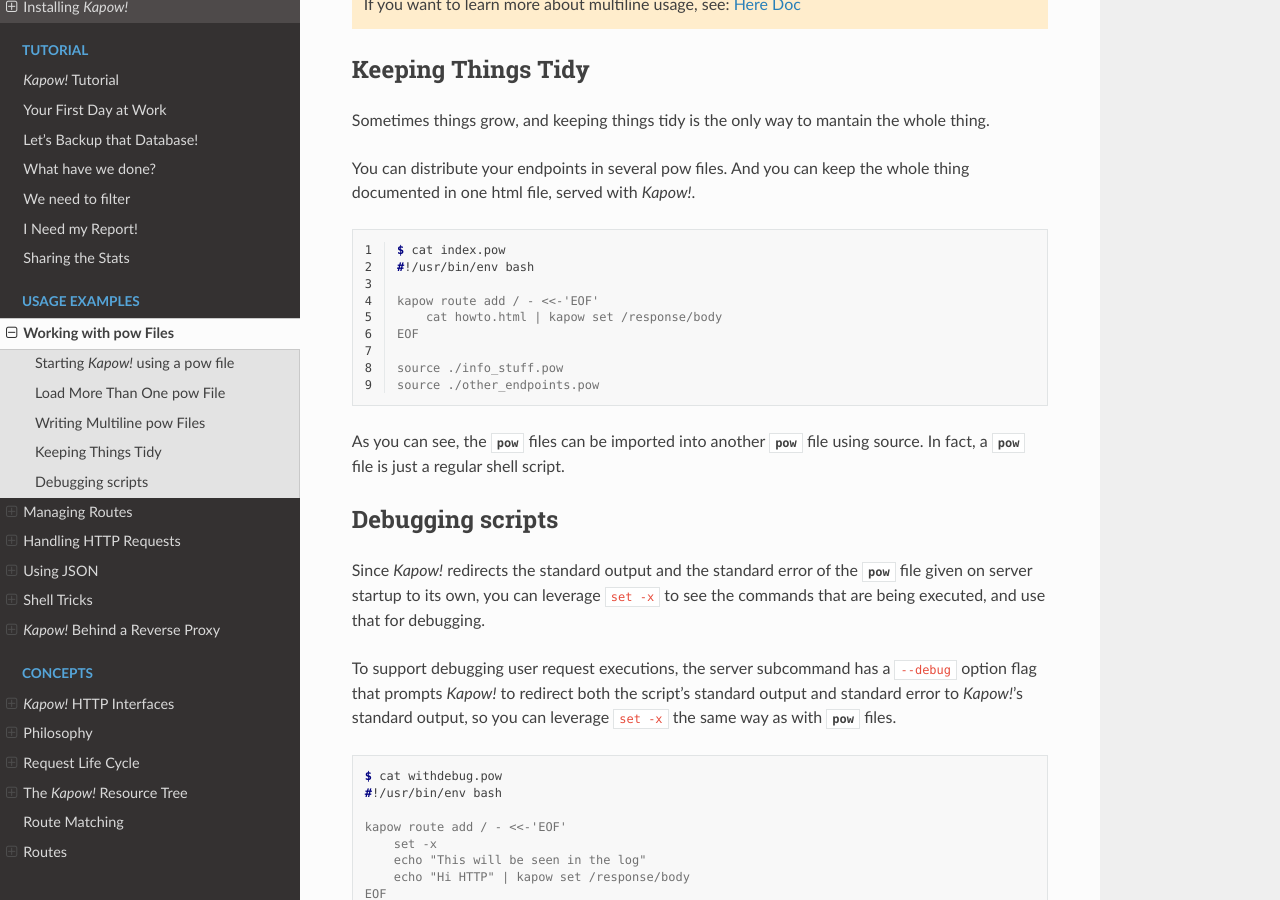
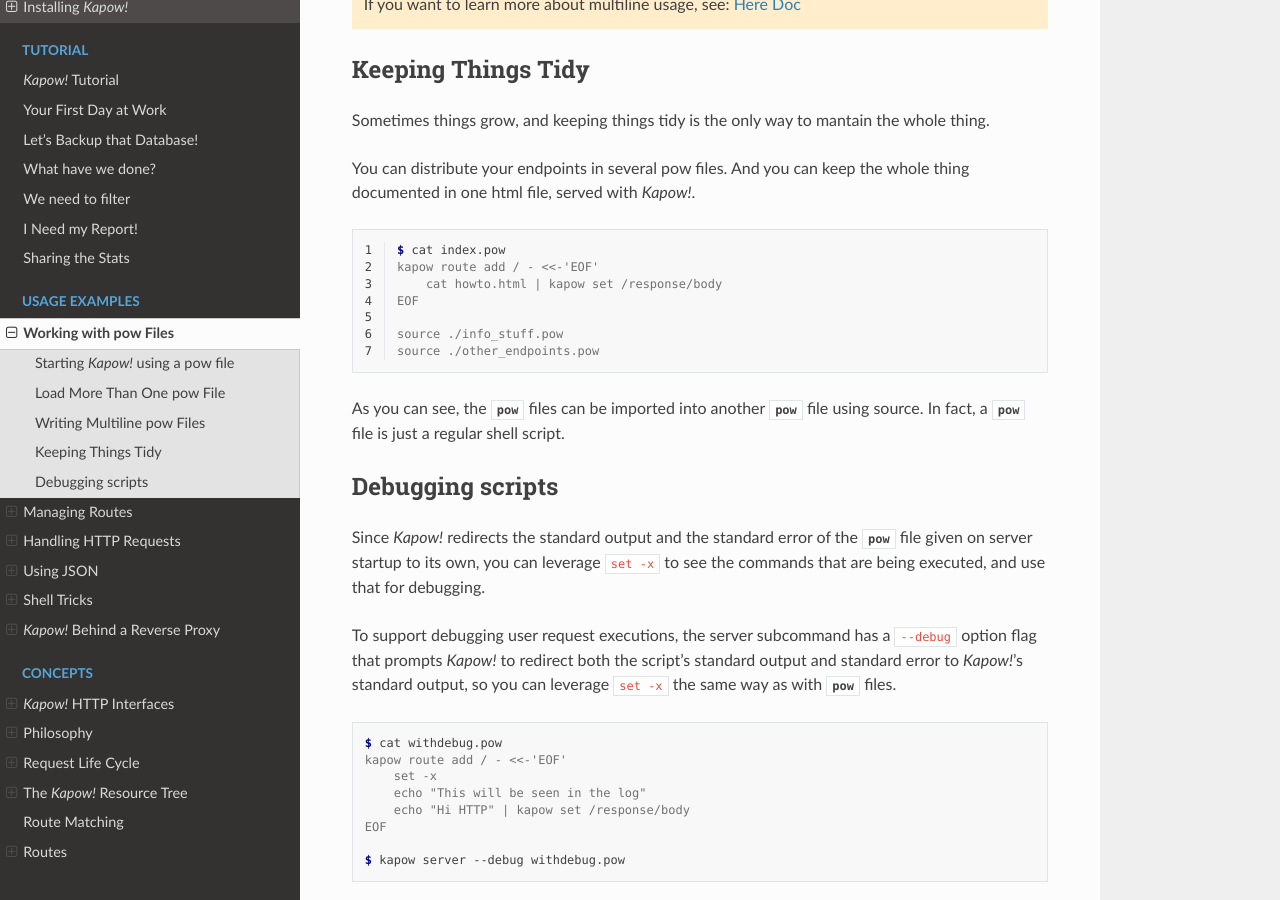
Before and after one commit to BBVA/kapow, a Sphinx documentation site: the page built from docs/source/examples/working_with_pow_files.rst, in a window 1280 px wide and 900 px high, scrolled down 1302 px. Built offline with Sphinx 7.4.7 and the Read the Docs theme 2.0.0, drawn with Linux system fonts in a browser that asks for light colours.

Commit message:
doc: drop shebang lines in .pow files
For now, Kapow! treats .pow files as shell scripts, not executables.
See https://github.com/BBVA/kapow/issues/62

```diff
--- a/docs/source/examples/working_with_pow_files.rst
+++ b/docs/source/examples/working_with_pow_files.rst
@@ -84,8 +84,6 @@
     :linenos:
 
     $ cat index.pow
-    #!/usr/bin/env bash
-
     kapow route add / - <<-'EOF'
     	cat howto.html | kapow set /response/body
     EOF
@@ -112,8 +110,6 @@
 .. code-block:: console
 
     $ cat withdebug.pow
-    #!/usr/bin/env bash
-
     kapow route add / - <<-'EOF'
         set -x
         echo "This will be seen in the log"
```
